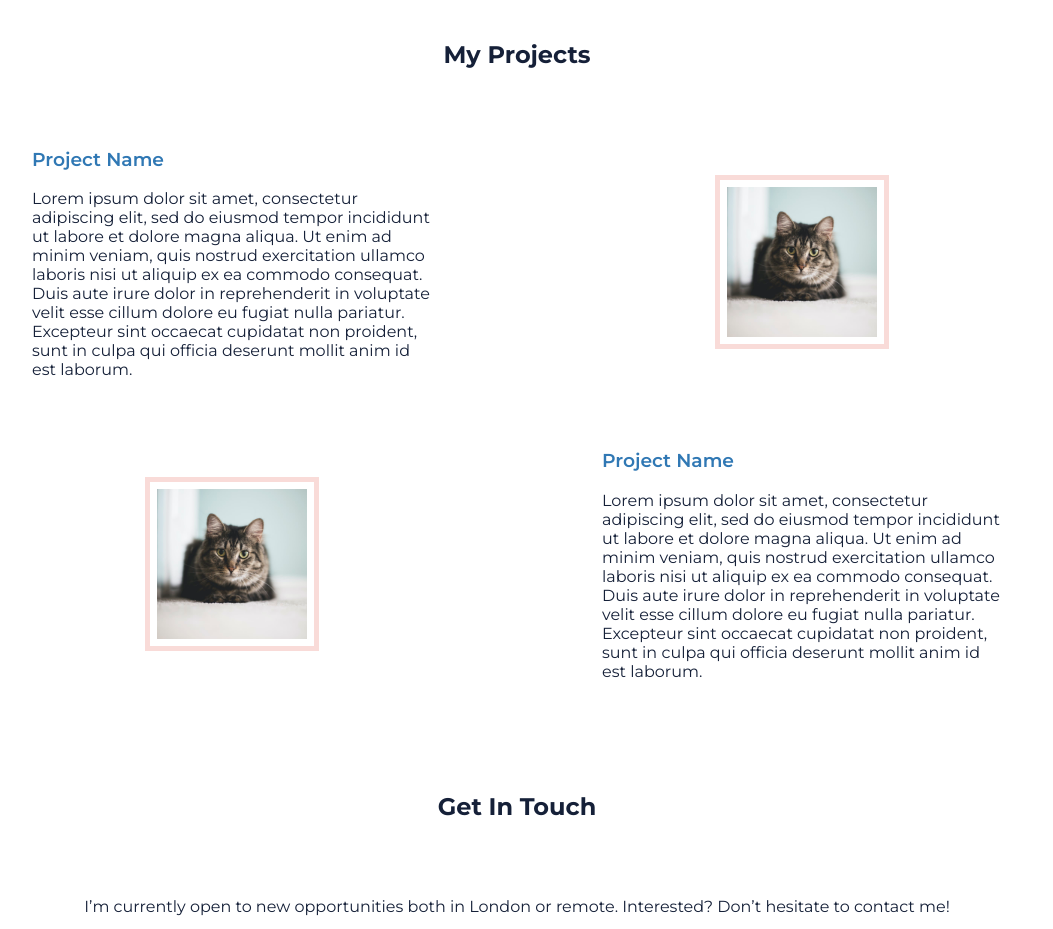
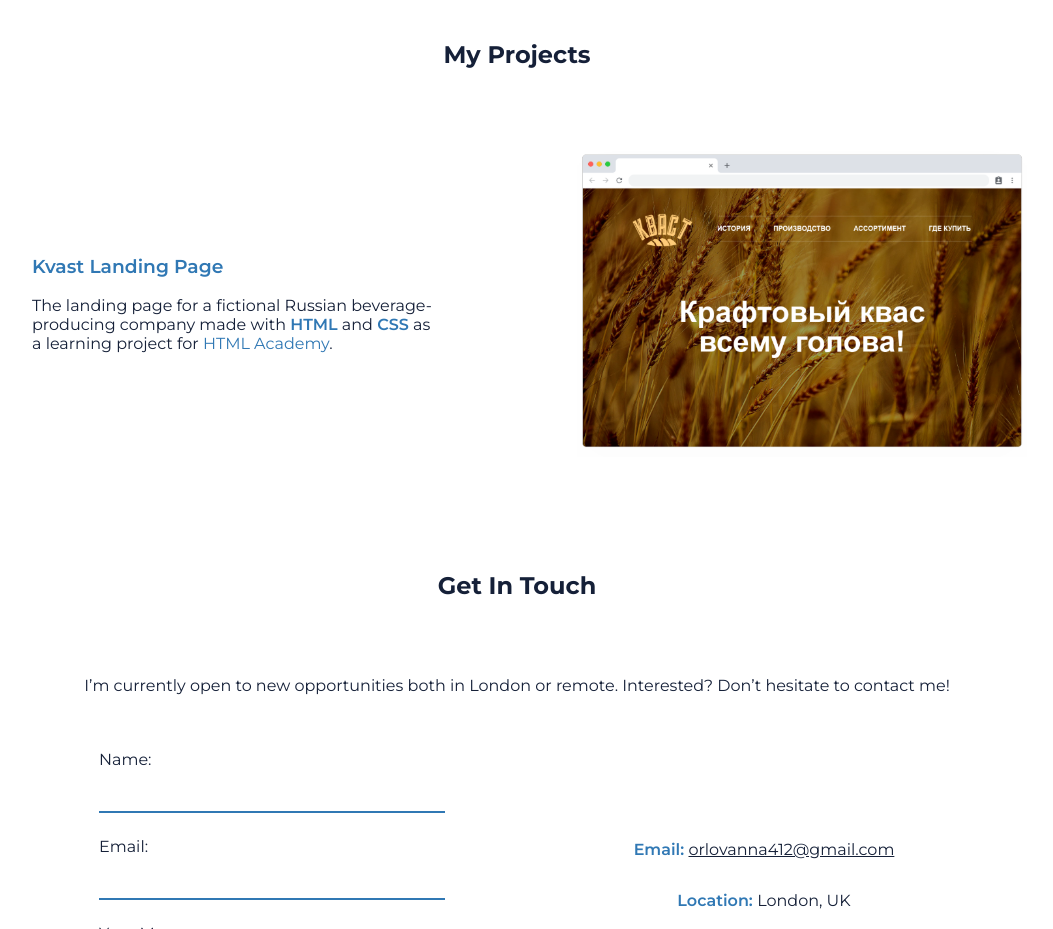
Before and after one commit to fruitsofbabylon/personal-website, a website: page index.html in a window 1280 px wide. Shown: the part 2220-3149 px from the top of the page, without its empty margins (123-1176 px from the left). Drawn offline with nearby package versions, Linux system fonts and the light colour scheme.

Commit message:
add first project to portfolio

```diff
--- a/index.html
+++ b/index.html
@@ -99,24 +99,11 @@
                 <div class="content-box">
                     <div class="project">
                         <div class="project-item project-item-text">
-                            <h3>Project Name</h3>
-                            <p>Lorem ipsum dolor sit amet, consectetur adipiscing elit, sed do eiusmod tempor incididunt ut labore et dolore magna aliqua. Ut enim ad minim veniam, quis nostrud exercitation
-                                ullamco laboris nisi ut aliquip ex ea commodo consequat. Duis aute irure dolor in reprehenderit in voluptate velit esse cillum dolore eu fugiat nulla pariatur. Excepteur sint
-                                occaecat cupidatat non proident, sunt in culpa qui officia deserunt mollit anim id est laborum.</p>
+                            <h3><a target="_blank" href="https://fruitsofbabylon.github.io/kvast-landing-page/">Kvast Landing Page</a></h3>
+                            <p>The landing page for a fictional Russian beverage-producing company made with <span>HTML</span> and <span>CSS</span> as a learning project for <a target="_blank" href="https://htmlacademy.ru/">HTML Academy</a>. </p>
                         </div>
                         <div class="project-item project-item-img">
-                            <img src="img/myphoto.jpeg" alt="project screenshot" width="150px" >
-                        </div>
-                    </div>
-                    <div class="project">
-                        <div class="project-item project-item-text">
-                            <h3>Project Name</h3>
-                            <p>Lorem ipsum dolor sit amet, consectetur adipiscing elit, sed do eiusmod tempor incididunt ut labore et dolore magna aliqua. Ut enim ad minim veniam, quis nostrud exercitation
-                                ullamco laboris nisi ut aliquip ex ea commodo consequat. Duis aute irure dolor in reprehenderit in voluptate velit esse cillum dolore eu fugiat nulla pariatur. Excepteur sint
-                                occaecat cupidatat non proident, sunt in culpa qui officia deserunt mollit anim id est laborum.</p>
-                        </div>
-                        <div class="project-item project-item-img">
-                            <img src="img/myphoto.jpeg" alt="project screenshot" width="150px" >
+                            <a target="_blank" href="https://fruitsofbabylon.github.io/kvast-landing-page/"><img src="img/kvast-project.png" alt="project screenshot" width="450px"></a>
                         </div>
                     </div>
                 </div>
--- a/index.scss
+++ b/index.scss
@@ -243,6 +243,22 @@ section {
     &-item {
         width: 400px;
     }
+    &-item-text {
+        span {
+            color: $secondary-blue;
+            font-weight: 600;
+        }
+        a {
+            color: $secondary-blue;
+            text-decoration: none;
+            &:hover {
+                color: $secondary-pink;
+            }
+            &:active {
+                color: $light-pink;
+            }
+        }
+    }
 }
 
 .project-item-img {
@@ -251,8 +267,11 @@ section {
     justify-content: center;
     align-items: center;
     img {
-        padding: 7px;
-        border: 5px solid $light-pink;
+        padding: 15px;
+        transition: transform .3s ease-in-out;
+        &:hover {
+            transform: scale(1.1);
+        }
     }
 }
 
```
Also changed, not shown: img/kvast-project.png (added), index.css.
